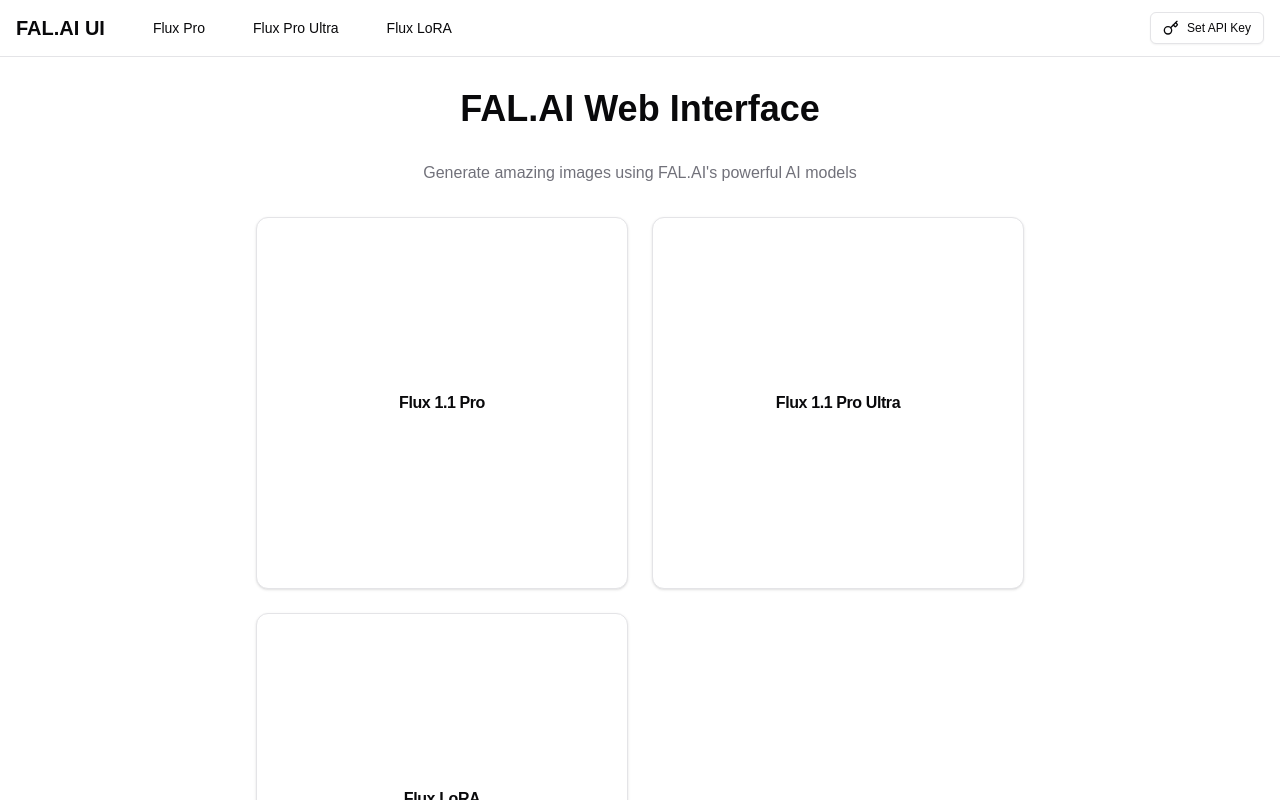
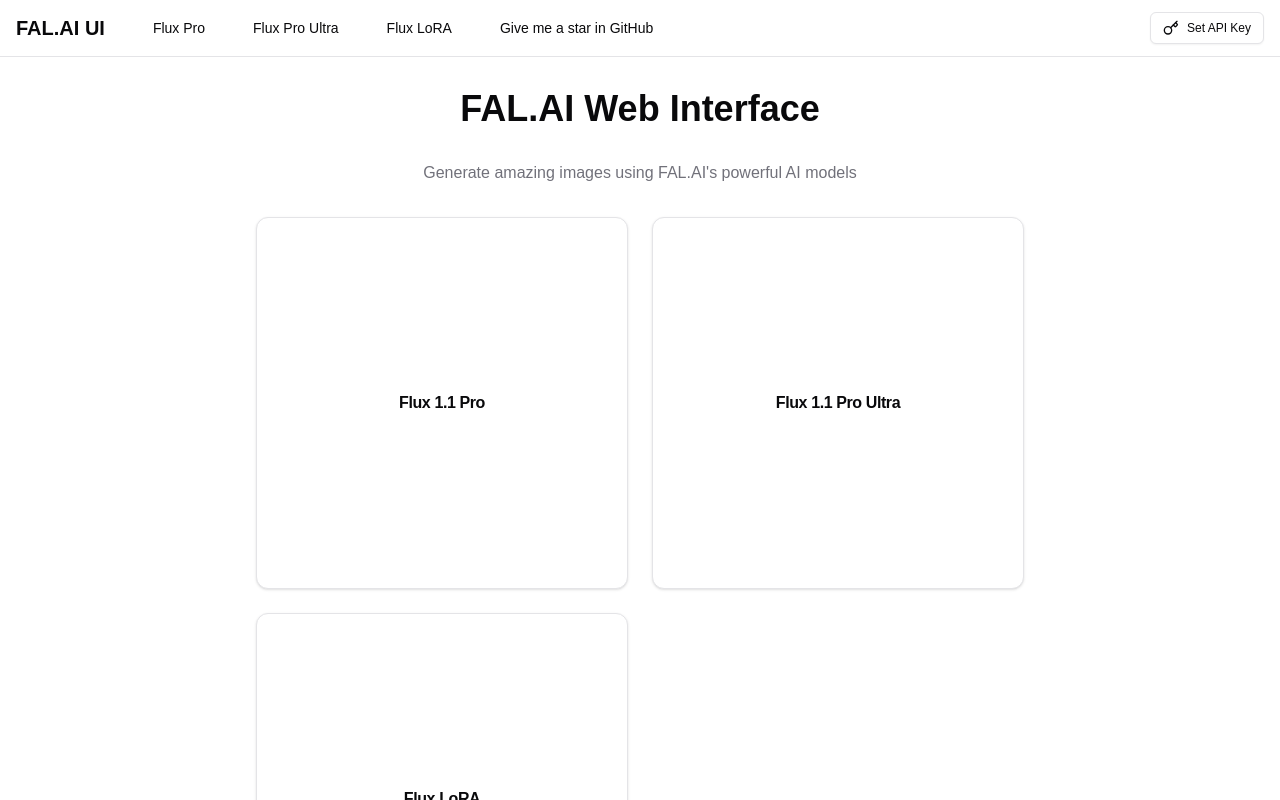
Before and after one commit to chansanya/flux-web-ui, a Next.js app: page / in a window 1280 px wide. Shown: the top 800 px of the page. Built offline with nearby package versions, Linux system fonts and the light colour scheme.

Commit message:
feat: add GitHub star link to navbar

```diff
--- a/src/components/navbar.tsx
+++ b/src/components/navbar.tsx
@@ -9,16 +9,20 @@
 const routes = [
   {
     href: "/flux/fal-ai-flux-pro-v1.1",
-    label: "Flux Pro"
+    label: "Flux Pro",
   },
   {
     href: "/flux/fal-ai-flux-pro-v1.1-ultra",
-    label: "Flux Pro Ultra"
+    label: "Flux Pro Ultra",
   },
   {
     href: "/flux/fal-ai-flux-lora",
-    label: "Flux LoRA"
-  }
+    label: "Flux LoRA",
+  },
+  {
+    href: "https://github.com/14790897/simple-flux-web-api-ui",
+    label: "Give me a star in GitHub",
+  },
 ] as const;
 
 export function Navbar() {
```
